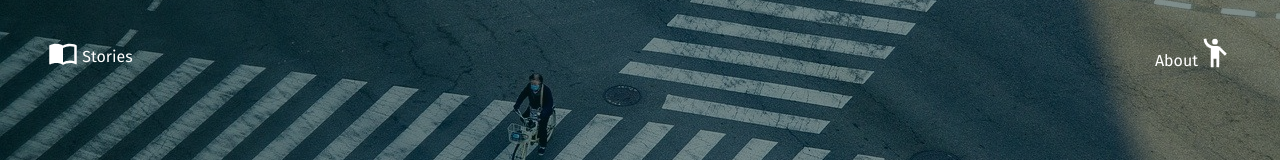
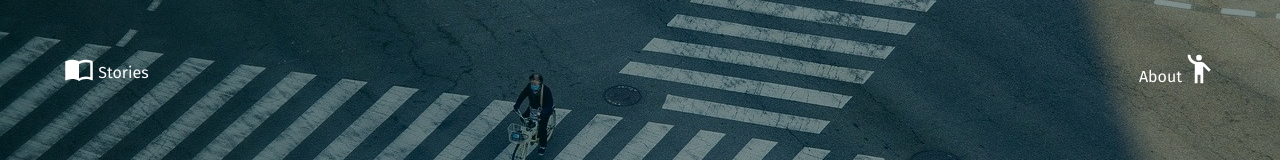
Before and after one commit to GeorgeCrisan/peopleandcovid, a React (Create React App) app: page / in a window 1280 px wide. Shown: the top 160 px of the page. Built offline with nearby package versions, Linux system fonts and the light colour scheme; no server answers; the database is empty.

Commit message:
[BUGFIX] Fix layout in various places

```diff
--- a/src/Components/ButtonCustom.tsx
+++ b/src/Components/ButtonCustom.tsx
@@ -14,7 +14,7 @@ const useStyles = makeStyles<any>({
     fontFamily: '"Fira Sans", sans-serif',
     padding: '0 30px',
     textDecoration: 'none',
-    width: 300,
+    width: 278,
     "&:hover, &:focus": {
       border: "5px solid rgba(3, 168, 124, 1)",
       fontWeight: "bold"
--- a/src/Components/Forms/ShareYourStory.tsx
+++ b/src/Components/Forms/ShareYourStory.tsx
@@ -161,7 +161,7 @@ function ShareYourStory() {
   }
 
   return (
-    <>
+    <div className={bannerMargin}>
       <div className={cx(banner, banner2)} >
 
         <div className={insideBanner}>
@@ -230,6 +230,7 @@ function ShareYourStory() {
           </ButtonCustom>
         </div>
       </Paper>
+      <div className={bannerMargin}>
       <div className={banner} style={{ marginBottom: 16 }}>
         <p className={mainP}   >
           Sometimes it helps to know how other feel and sometimes is nice to be able to express yourself.</p>
@@ -240,7 +241,8 @@ function ShareYourStory() {
         <p className={secP} style={{ marginBottom: 16 }}  > All the stories are moderated before are being listed publicly.
         </p>
       </div>
-    </>
+      </div>
+    </div>
   );
 }
 
@@ -261,9 +263,16 @@ const insideBanner = css`
   width: 90%;
 `;
 
+const bannerMargin = css`
+  @media only screen and (max-width: 600px) {
+    margin: auto 16px;
+  }
+`;
+
 const banner = css`
   max-width: 800px;
   margin: auto;
+  align-self: center;
   height: 280px;
   padding: 16px;
   background-image: url(${formImage});
@@ -345,7 +354,7 @@ const mainP = css`
 
 const secP = css`
 color: #fff;
-padding: 16px 0 0 0;
+padding: 16px 8px 0 8px;
 margin: 0 0 0 0;
 font-size: 14px;
 text-align: center;
--- a/src/Components/Header.tsx
+++ b/src/Components/Header.tsx
@@ -15,10 +15,10 @@ function Header() {
   return(
     <div className={cx(headerStyle)}>
         <div className={menu}>
-          <Link to='/'>
+          <Link style={{padding: 16}}  to='/'>
             <ImportContactsOutlinedIcon style={ {fontSize: 30, position: "relative", top: 6}} /> Stories
           </Link>
-          <Link to='/about'>
+          <Link style={{padding: 16}} to='/about'>
              About<EmojiPeopleOutlinedIcon style={ {fontSize: 34, position: "relative", top: 4}} />
           </Link>
         </div>
```
